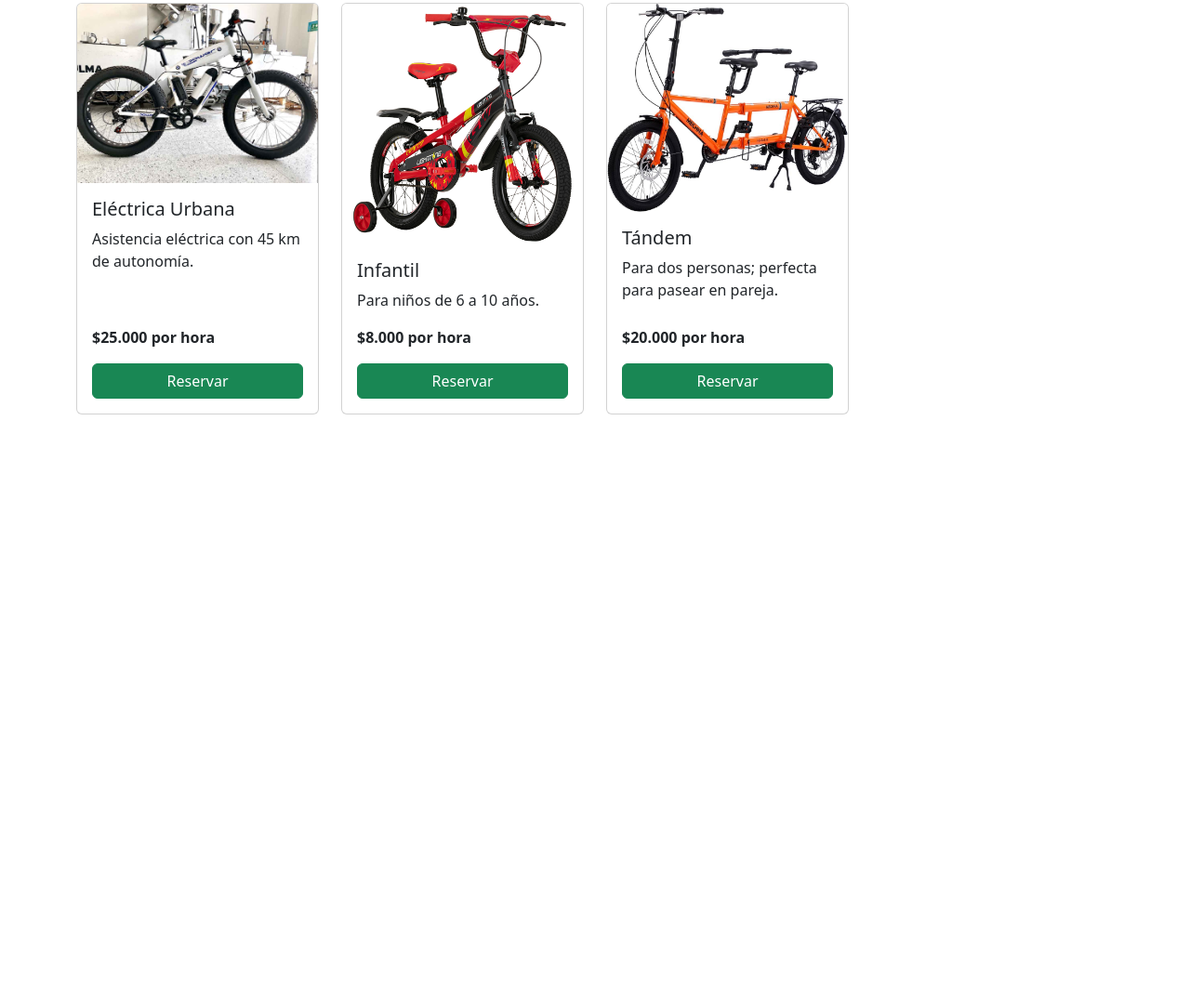
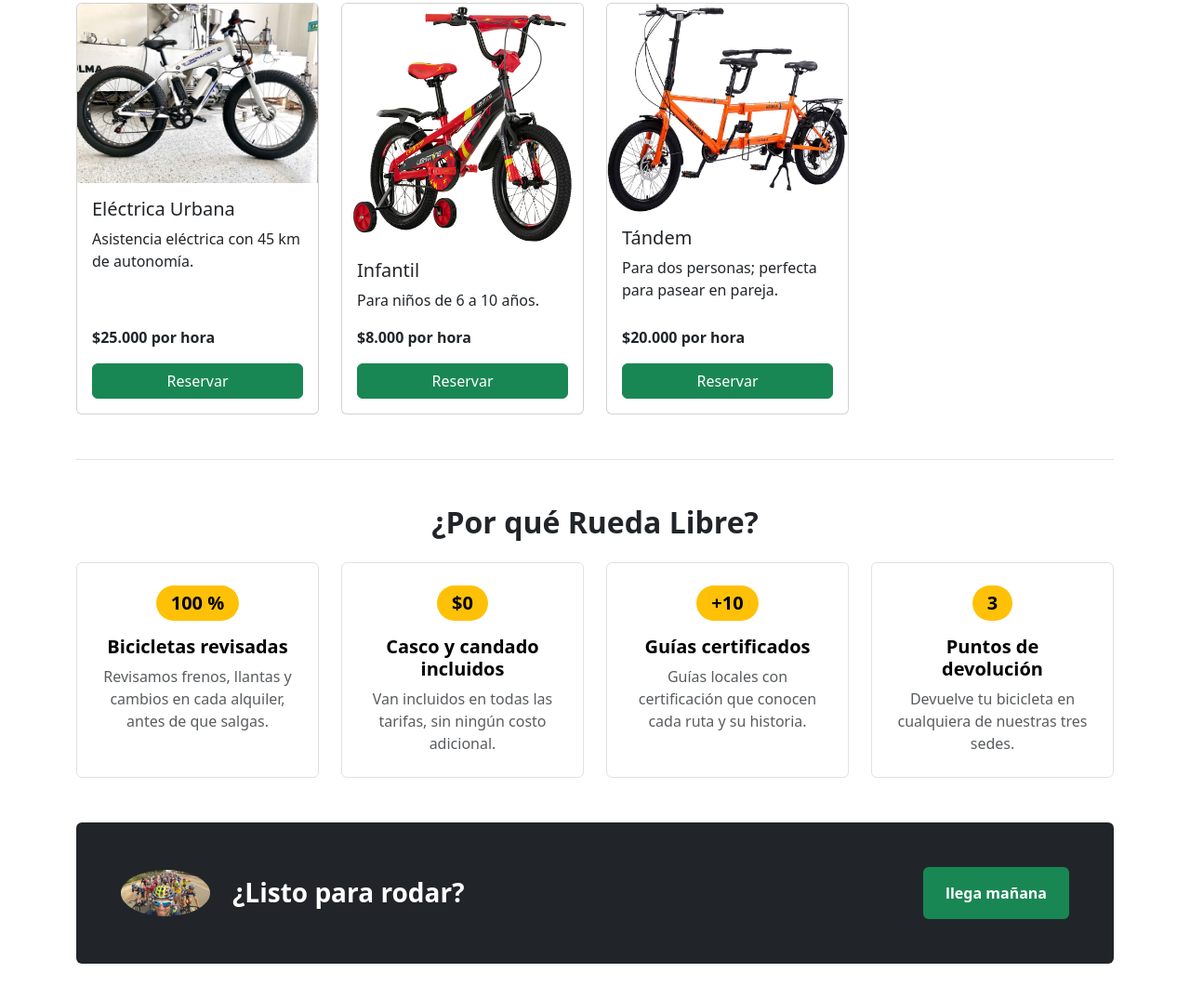
Before and after one commit to feliipevera/rueda-libre, a plain HTML site: page pruebas/catalogo-bootstrap.html in a window 1280 px wide. Shown: the part 733-1808 px from the top of the page at 93% size. Before the commit the page ends 1203 px from the top, so only its background shows below. Drawn offline with nearby package versions, Linux system fonts and the light colour scheme.

Commit message:
MiniReto 6: seccion de beneficios y franja con utilidades de Bootstrap 5.3

```diff
--- a/pruebas/catalogo-bootstrap.html
+++ b/pruebas/catalogo-bootstrap.html
@@ -6,7 +6,7 @@
     <title>Flota con Bootstrap 5.3 | Rueda Libre (pruebas)</title>
 
     <!-- Bootstrap 5.3 por CDN (copiado de la documentación oficial).
-         NO se enlaza css/styles.css: la distribución sale solo de las clases. -->
+         NO se enlaza css/styles.css: todo sale de clases de Bootstrap. -->
     <link href="https://cdn.jsdelivr.net/npm/bootstrap@5.3.8/dist/css/bootstrap.min.css" rel="stylesheet" integrity="sha384-sRIl4kxILFvY47J16cr9ZwB07vP4J8+LH7qKQnuqkuIAvNWLzeN8tE5YBujZqJLB" crossorigin="anonymous">
   </head>
   <body>
@@ -107,6 +107,69 @@
         </div>
 
       </div>
+
+      <!-- ===== MiniReto 6: sección de beneficios (solo utilidades de Bootstrap) ===== -->
+      <section class="mt-5 pt-5 border-top" aria-labelledby="titulo-beneficios">
+        <!-- text-center: título centrado · fw-bold: negrita · mb-4: margen inferior -->
+        <h2 id="titulo-beneficios" class="text-center fw-bold mb-4">¿Por qué Rueda Libre?</h2>
+
+        <!-- Grilla: 1 columna en celular, 2 desde sm, 4 desde lg -->
+        <div class="row g-4">
+
+          <div class="col-12 col-sm-6 col-lg-3">
+            <!-- h-100: misma altura · p-4: relleno · bg-white border rounded: caja -->
+            <article class="h-100 p-4 bg-white border rounded text-center">
+              <!-- Dato destacado: naranja (text-bg-warning) en forma de píldora -->
+              <p class="d-inline-block text-bg-warning rounded-pill px-3 py-1 fs-5 fw-bold mb-3">100 %</p>
+              <h3 class="h5 fw-semibold text-body-emphasis">Bicicletas revisadas</h3>
+              <p class="text-body-secondary mb-0">Revisamos frenos, llantas y cambios en cada alquiler, antes de que salgas.</p>
+            </article>
+          </div>
+
+          <div class="col-12 col-sm-6 col-lg-3">
+            <article class="h-100 p-4 bg-white border rounded text-center">
+              <p class="d-inline-block text-bg-warning rounded-pill px-3 py-1 fs-5 fw-bold mb-3">$0</p>
+              <h3 class="h5 fw-semibold text-body-emphasis">Casco y candado incluidos</h3>
+              <p class="text-body-secondary mb-0">Van incluidos en todas las tarifas, sin ningún costo adicional.</p>
+            </article>
+          </div>
+
+          <div class="col-12 col-sm-6 col-lg-3">
+            <article class="h-100 p-4 bg-white border rounded text-center">
+              <p class="d-inline-block text-bg-warning rounded-pill px-3 py-1 fs-5 fw-bold mb-3">+10</p>
+              <h3 class="h5 fw-semibold text-body-emphasis">Guías certificados</h3>
+              <p class="text-body-secondary mb-0">Guías locales con certificación que conocen cada ruta y su historia.</p>
+            </article>
+          </div>
+
+          <div class="col-12 col-sm-6 col-lg-3">
+            <article class="h-100 p-4 bg-white border rounded text-center">
+              <p class="d-inline-block text-bg-warning rounded-pill px-3 py-1 fs-5 fw-bold mb-3">3</p>
+              <h3 class="h5 fw-semibold text-body-emphasis">Puntos de devolución</h3>
+              <p class="text-body-secondary mb-0">Devuelve tu bicicleta en cualquiera de nuestras tres sedes.</p>
+            </article>
+          </div>
+
+        </div>
+      </section>
+
+      <!-- ===== MiniReto 6: franja "¿Listo para rodar?" ===== -->
+      <section class="mt-5 mb-4 p-4 p-md-5 bg-dark text-white rounded" aria-labelledby="titulo-franja">
+        <!-- Celular: columna (flex-column) · desde md: fila (flex-md-row)
+             align-items-center: centrado en el eje cruzado · gap: separación -->
+        <div class="d-flex flex-column flex-md-row align-items-center gap-3 gap-md-4">
+
+          <!-- Decorativo: oculto en celular (d-none) y visible desde md (d-md-block) -->
+          <img src="../img/bicicleta5.jpg" class="d-none d-md-block img-fluid rounded-circle" alt="" width="96" height="96">
+
+          <!-- Texto: centrado en celular, a la izquierda desde md; ocupa el espacio sobrante -->
+          <h2 id="titulo-franja" class="fs-3 fw-bold mb-0 text-center text-md-start flex-md-grow-1">¿Listo para rodar?</h2>
+
+          <!-- Enlace destacado solo con utilidades de color y espaciado -->
+          <a href="../paginas/reservas.html" class="text-bg-success fw-semibold px-4 py-3 rounded text-decoration-none">llega mañana</a>
+
+        </div>
+      </section>
     </main>
 
     <!-- Bundle de JavaScript (incluye Popper), justo antes de cerrar el body -->
```
Also changed, not shown: bitacora.txt (+28 -0 lines).
